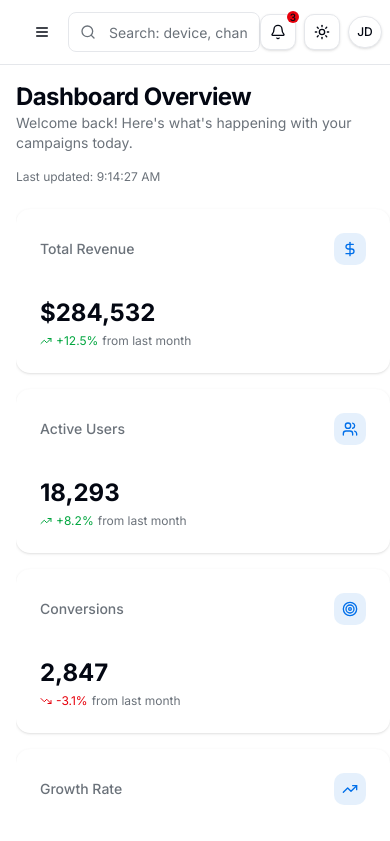
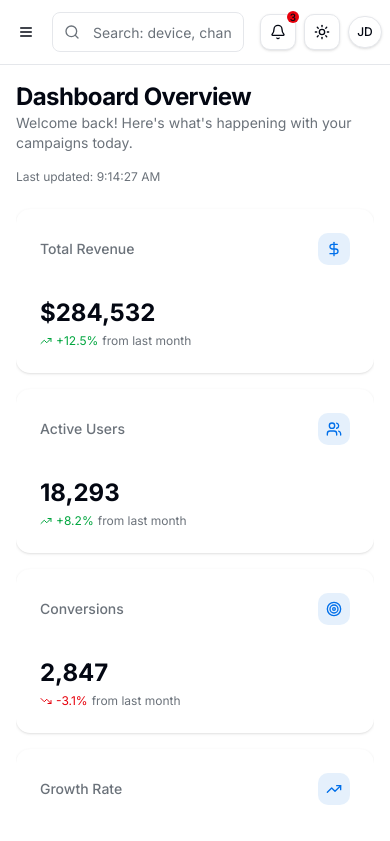
Before and after one commit to RchtDshr/analysis_ui, a React (Vite) app: page / in a window 390 px wide. Shown: the top 841 px of the page. Built offline with nearby package versions, Linux system fonts and the light colour scheme.

Commit message:
nav icons

```diff
--- a/src/components/layout/DashboardLayout.tsx
+++ b/src/components/layout/DashboardLayout.tsx
@@ -218,10 +218,10 @@ export function DashboardLayout({ children }: DashboardLayoutProps) {
       </div>
 
       {/* Main content */}
-      <div className="lg:pl-64">
+      <div className="lg:pl-64 w-screen lg:w-full">
         {/* Top navigation */}
-        <header className="sticky top-0 z-10 bg-background/95 backdrop-blur supports-[backdrop-filter]:bg-background/60 border-b w-full lg:w-[calc(100vw-18rem)]">
-          <div className="flex h-16 items-center justify-between px-6">
+        <header className="sticky top-0 z-10 bg-background/95 backdrop-blur supports-[backdrop-filter]:bg-background/60 border-b w-screen lg:w-[calc(100vw-18rem)]">
+          <div className="flex h-16 items-center justify-between px-2 md:px-6">
             <div className="flex items-center space-x-2 sm:space-x-4">
               <Button
                 variant="ghost"
```
